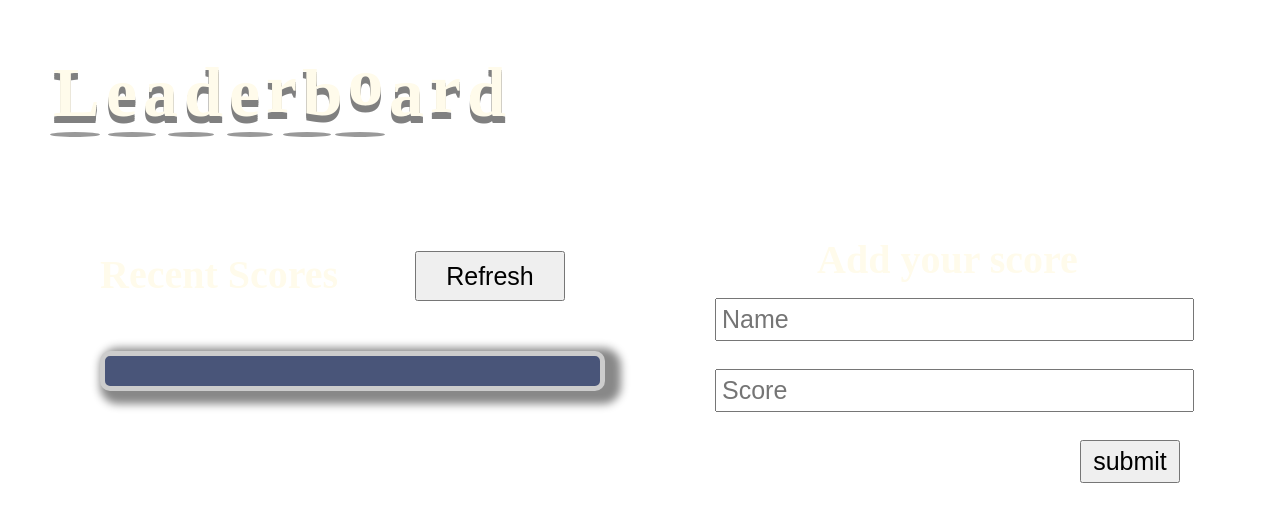
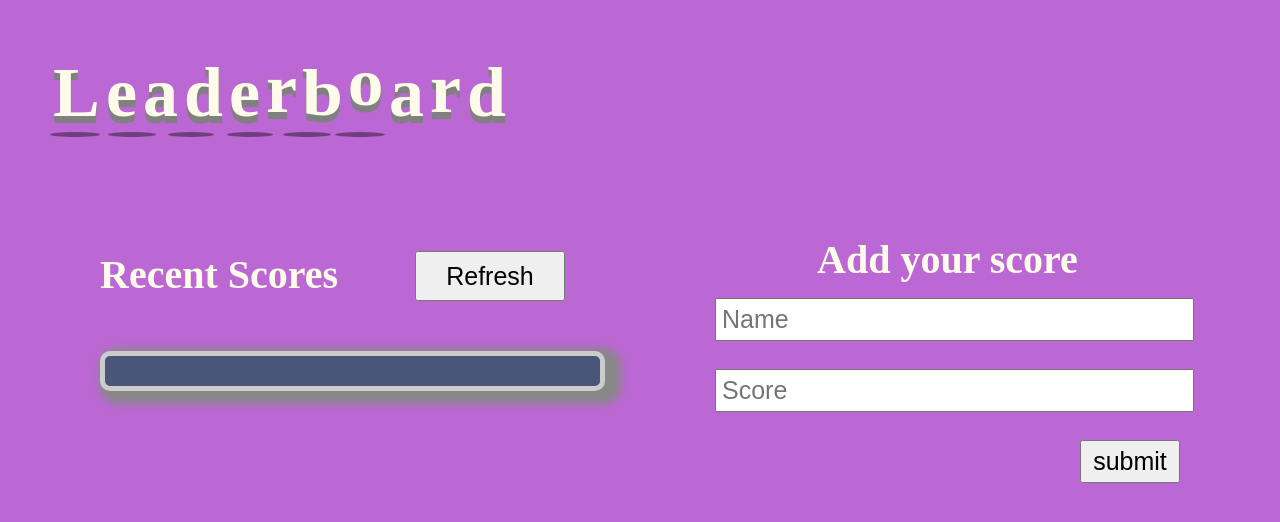
Before and after one commit to QueenterJuma/-Leaderboard-API.github.io, a website built with webpack: page src/index.html in a window 1280 px wide. Built offline with nearby package versions, Linux system fonts and the light colour scheme; no server answers.

Commit message:
Add background color

```diff
--- a/src/style.css
+++ b/src/style.css
@@ -5,6 +5,7 @@
 
 body {
   font-size: 25px;
+  background-color: rgba(147, 14, 187, 0.623);
 }
 
 h1,
```
Also changed, not shown: dist/index.html, dist/main.js.
